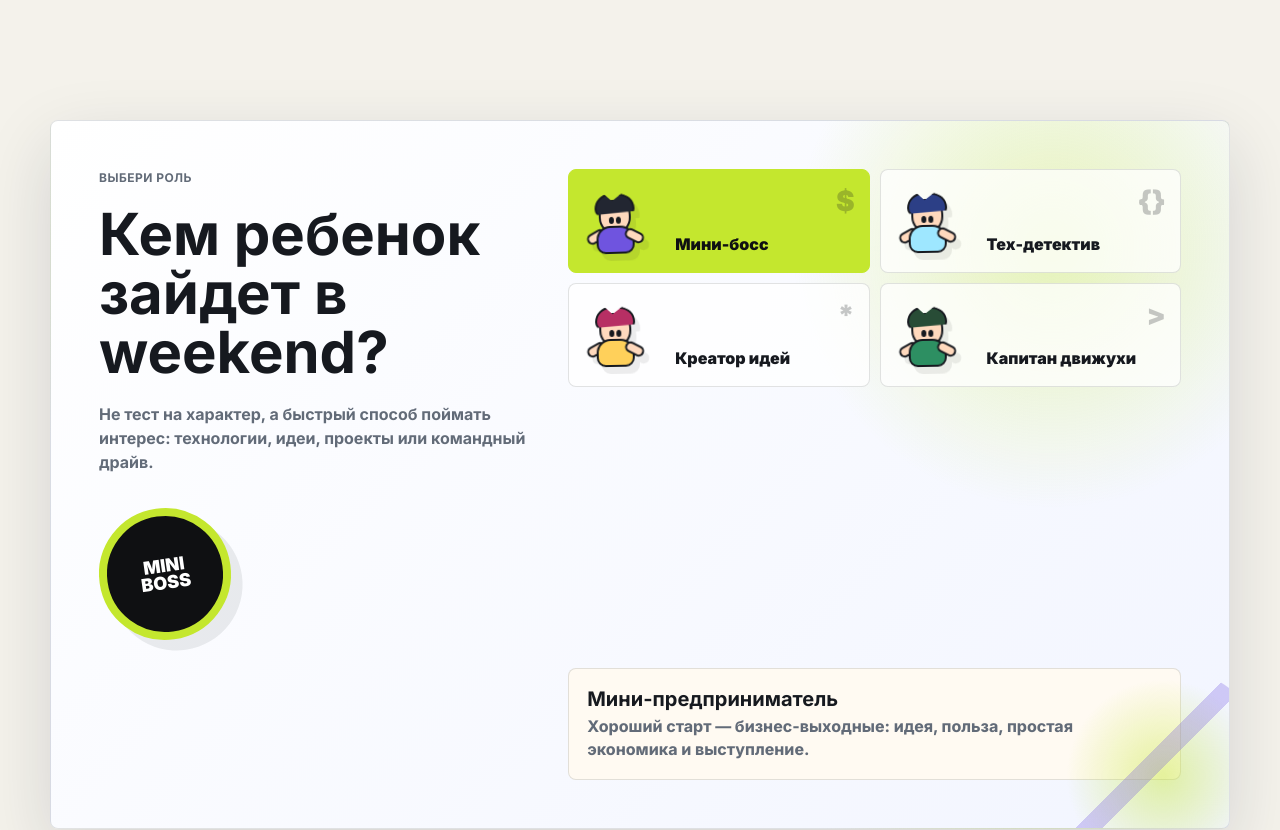
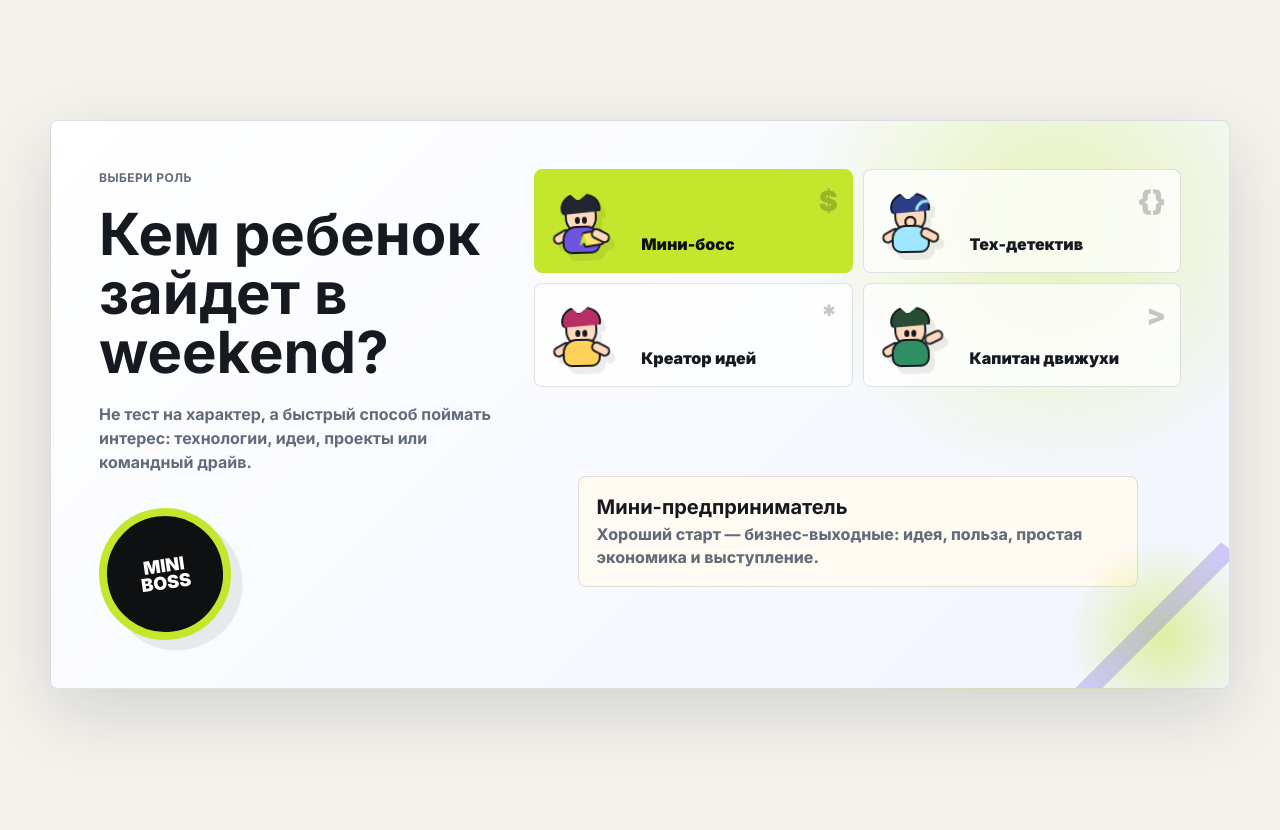
Before and after one commit to bul82/sistemacamp, a plain HTML site: page index.html in a window 1280 px wide. Shown: the part 6680-7510 px from the top of the page. Drawn offline with Linux system fonts and the light colour scheme.

Commit message:
Refine role character animations

```diff
--- a/styles.css
+++ b/styles.css
@@ -1391,7 +1391,7 @@ h3 {
 
 .quiz-card {
   display: grid;
-  grid-template-columns: minmax(0, 0.72fr) minmax(0, 1fr);
+  grid-template-columns: minmax(0, 0.68fr) minmax(0, 1fr);
   gap: 28px;
   padding: clamp(28px, 5vw, 48px);
   background: rgba(255, 255, 255, 0.74);
@@ -1402,10 +1402,16 @@ h3 {
 
 .role-card {
   position: relative;
+  align-items: center;
+  grid-template-columns: minmax(0, 0.68fr) minmax(0, 1.08fr);
   overflow: hidden;
   background:
     radial-gradient(circle at 85% 18%, rgba(196, 231, 46, 0.34), transparent 260px),
     linear-gradient(135deg, #ffffff, #f2f5ff);
+}
+
+.role-card > div:first-child {
+  grid-row: 1 / span 2;
 }
 
 .role-card::after {
@@ -1528,6 +1534,10 @@ h3 {
   animation: kid-idle 3.2s ease-in-out infinite;
 }
 
+.anime-kid::marker {
+  display: none;
+}
+
 .anime-kid i,
 .anime-kid b,
 .anime-kid em,
@@ -1590,6 +1600,15 @@ h3 {
   border-radius: 14px 14px 9px 9px;
 }
 
+.anime-kid em::before,
+.anime-kid em::after,
+.anime-kid i::before,
+.anime-kid i::after {
+  position: absolute;
+  display: block;
+  content: "";
+}
+
 .anime-kid::before,
 .anime-kid::after {
   bottom: 12px;
@@ -1616,6 +1635,63 @@ h3 {
   align-self: end;
 }
 
+.role-card .quiz-actions button[data-quiz="business"] .anime-kid em::before {
+  right: -5px;
+  bottom: 5px;
+  width: 17px;
+  height: 12px;
+  background: #ffe36e;
+  border: 2px solid var(--ink);
+  border-radius: 3px;
+  transform: rotate(-8deg);
+}
+
+.role-card .quiz-actions button[data-quiz="business"] .anime-kid em::after {
+  left: 15px;
+  top: 5px;
+  width: 8px;
+  height: 13px;
+  background: var(--lime);
+  clip-path: polygon(50% 0, 100% 100%, 50% 76%, 0 100%);
+}
+
+.role-card .quiz-actions button[data-quiz="tech"] .anime-kid b::before,
+.role-card .quiz-actions button[data-quiz="tech"] .anime-kid b::after {
+  width: 8px;
+  height: 8px;
+  background: transparent;
+  border: 2px solid var(--ink);
+  border-radius: 50%;
+}
+
+.role-card .quiz-actions button[data-quiz="tech"] .anime-kid i::after {
+  right: -9px;
+  bottom: -7px;
+  width: 16px;
+  height: 16px;
+  border: 3px solid #9ee7ff;
+  border-left-color: transparent;
+  border-radius: 50%;
+  animation: scan-spin 2.4s linear infinite;
+}
+
+.role-card .quiz-actions button[data-quiz="creative"] .anime-kid i::after {
+  top: -14px;
+  right: -10px;
+  width: 18px;
+  height: 18px;
+  background: #ffd05a;
+  clip-path: polygon(50% 0, 62% 34%, 100% 28%, 70% 52%, 88% 88%, 50% 66%, 12% 88%, 30% 52%, 0 28%, 38% 34%);
+  animation: idea-pop 1.8s ease-in-out infinite;
+}
+
+.role-card .quiz-actions button[data-quiz="sport"] .anime-kid::after {
+  right: -5px;
+  bottom: 22px;
+  transform: rotate(-48deg);
+  animation: captain-wave 1.5s ease-in-out infinite;
+}
+
 .role-card .quiz-actions button[data-quiz="tech"] .anime-kid i {
   background: #2c3f86;
 }
@@ -1647,8 +1723,12 @@ h3 {
 
 .quiz-result {
   grid-column: 2;
-  display: grid;
+  grid-row: 2;
+  display: grid;
+  align-self: start;
   gap: 4px;
+  max-width: 560px;
+  margin: 8px auto 0;
   padding: 18px;
   background: var(--paper-strong);
   border: 1px solid var(--line);
@@ -1978,6 +2058,32 @@ textarea:focus {
   }
 }
 
+@keyframes scan-spin {
+  to {
+    transform: rotate(360deg);
+  }
+}
+
+@keyframes idea-pop {
+  0%,
+  100% {
+    transform: translateY(0) scale(0.85);
+  }
+  50% {
+    transform: translateY(-4px) scale(1.12) rotate(12deg);
+  }
+}
+
+@keyframes captain-wave {
+  0%,
+  100% {
+    transform: rotate(-48deg);
+  }
+  50% {
+    transform: rotate(-22deg) translateY(-2px);
+  }
+}
+
 @keyframes spray-dust {
   0%,
   18%,
@@ -2151,6 +2257,8 @@ textarea:focus {
 
   .quiz-result {
     grid-column: 1;
+    max-width: none;
+    margin: 0;
   }
 
   .weekend-route svg {
```
